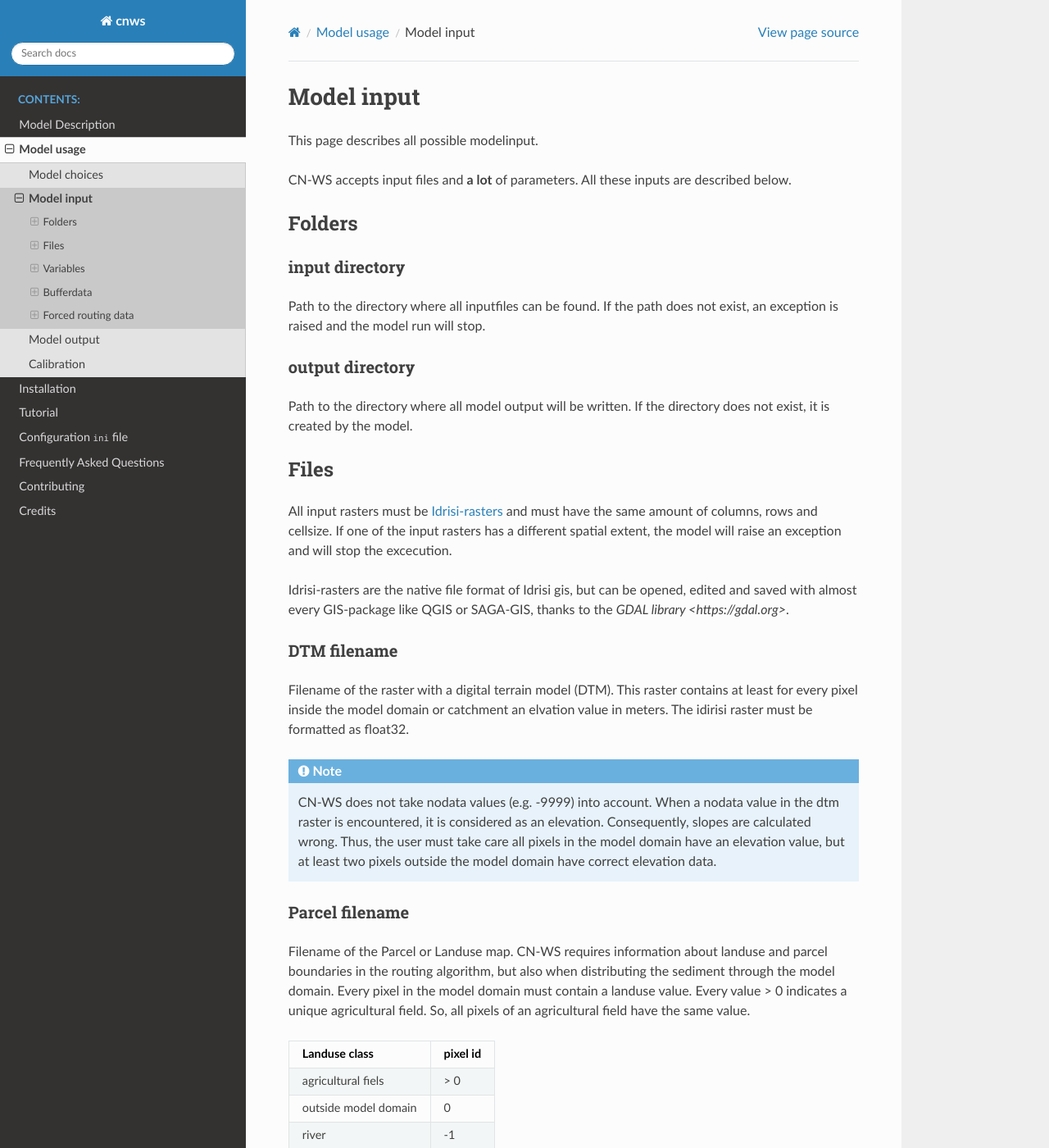
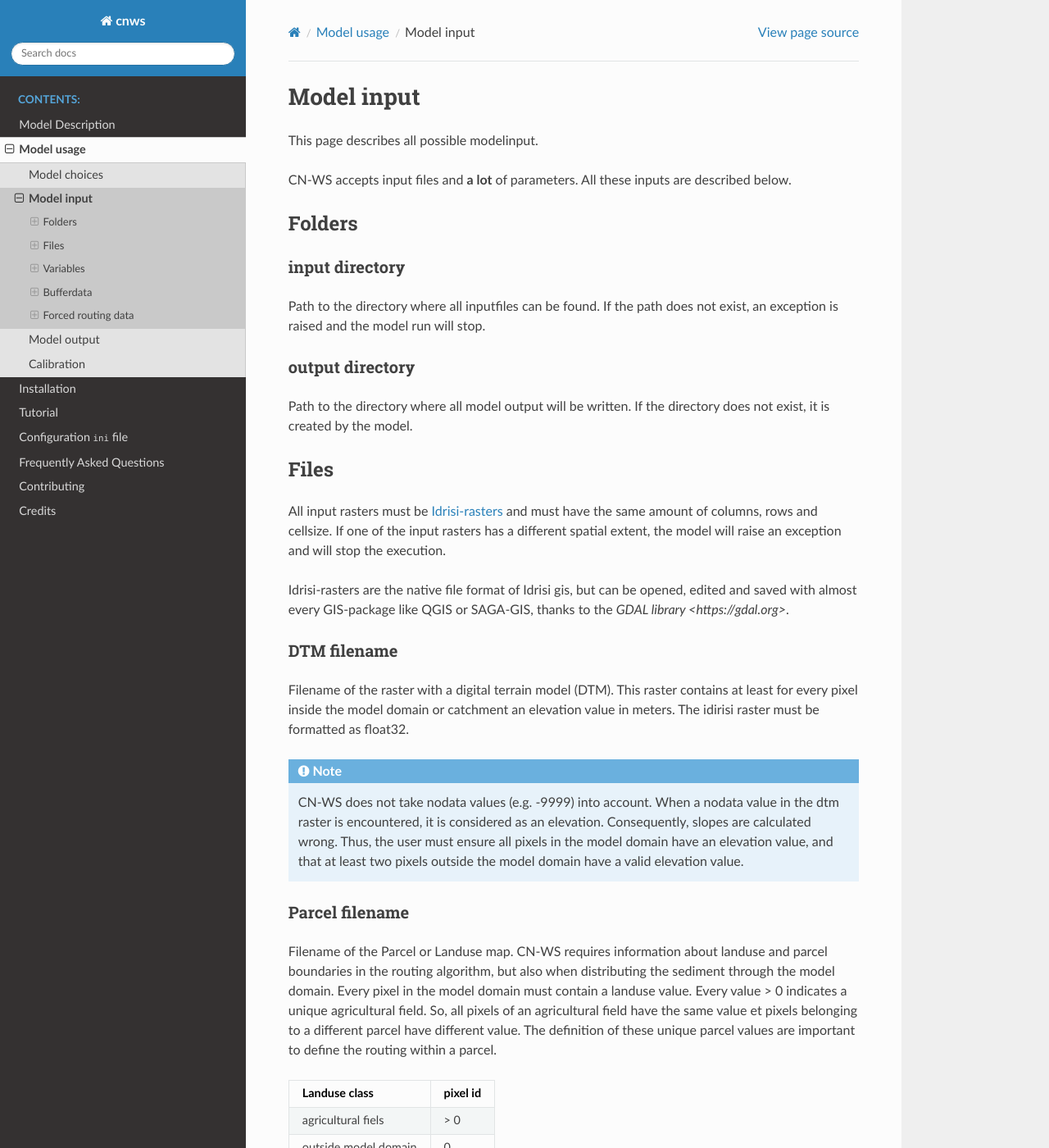
Before and after one commit to watem-sedem/watem-sedem, a Sphinx documentation site: the page built from docs/input.rst, in a window 1280 px wide and 1400 px high. Shown: the whole window at 82% size. Built offline with Sphinx 7.4.7 and the Read the Docs theme 2.0.0, drawn with Linux system fonts in a browser that asks for light colours; some of the changed text lies outside the part shown.

Commit message:
Fixing typos and rephrasing sentences

```diff
--- a/docs/input.rst
+++ b/docs/input.rst
@@ -23,7 +23,7 @@ Files
 =====
 
 All input rasters must be `Idrisi-rasters <https://gdal.org/drivers/raster/Idrisi.html>`_ and must have the same amount of columns, rows and cellsize.
-If one of the  input rasters has a different spatial extent, the model will raise an exception and will stop the excecution.
+If one of the  input rasters has a different spatial extent, the model will raise an exception and will stop the execution.
 
 Idrisi-rasters are the native file format of Idrisi gis, but can be opened, edited and saved with almost every GIS-package like QGIS or SAGA-GIS,
 thanks to the `GDAL library <https://gdal.org>`.
@@ -31,12 +31,12 @@ thanks to the `GDAL library <https://gdal.org>`.
 DTM filename
 ************
 
-Filename of the raster with a digital terrain model (DTM). This raster contains at least for every pixel inside the model domain or catchment an elvation value in meters.
+Filename of the raster with a digital terrain model (DTM). This raster contains at least for every pixel inside the model domain or catchment an elevation value in meters.
 The idirisi raster must be formatted as float32.
 
 .. note::
 	CN-WS does not take nodata values (e.g. -9999) into account. When a nodata value in the dtm raster is encountered, it is considered as an elevation. Consequently, slopes
-	are calculated wrong. Thus, the user must take care all pixels in the model domain have an elevation value, but at least two pixels outside the model domain have correct elevation data.
+	are calculated wrong. Thus, the user must ensure all pixels in the model domain have an elevation value, and that at least two pixels outside the model domain have a valid elevation value.
 
 .. _prcmap:
 
@@ -44,7 +44,8 @@ Parcel filename
 ***************
 
 Filename of the Parcel or Landuse map. CN-WS requires information about landuse and parcel boundaries in the routing algorithm, but also when distributing the sediment through
-the model domain. Every pixel in the model domain must contain a landuse value. Every value > 0 indicates a unique agricultural field. So, all pixels of an agricultural field have the same value.
+the model domain. Every pixel in the model domain must contain a landuse value. Every value > 0 indicates a unique agricultural field. So, all pixels of an agricultural field have the same value et pixels belonging to a different parcel have different value.
+The definition of these unique parcel values are important to define the routing within a parcel.
 
 +----------------------+-----------+
 |Landuse class         | pixel id  |
@@ -190,7 +191,7 @@ TO DO: dataype map?
 Rainfall filename
 *****************
 
-Filename of a textfile with rainfall values. The text file contains a table (tab delimeted) with two columns without header.
+Filename of a textfile with rainfall values. The text file contains a table (tab-delimeted) with two columns without header.
 The first column contains the time in minutes (starting from 0), the second column contains the rainfall in mm.
 
 The rainfall file is only mandatory when :ref:`Use R = 0 <useR>`.
@@ -258,7 +259,7 @@ bulk density
 ************
 
 The average bulk density (in kg/m³) of the soil in the catchment (integer). This value is used to convert
-the mass of transported sediment to volumes. A good default value for belgium is 1350 kg/m³.
+the mass of transported sediment to volumes. A good default value for Belgium is 1350 kg/m³.
 
 .. _rfactor_var:
 
```
Also changed, not shown: docs/choices.rst (+6 -2 lines), docs/output.rst (+4 -4 lines).
